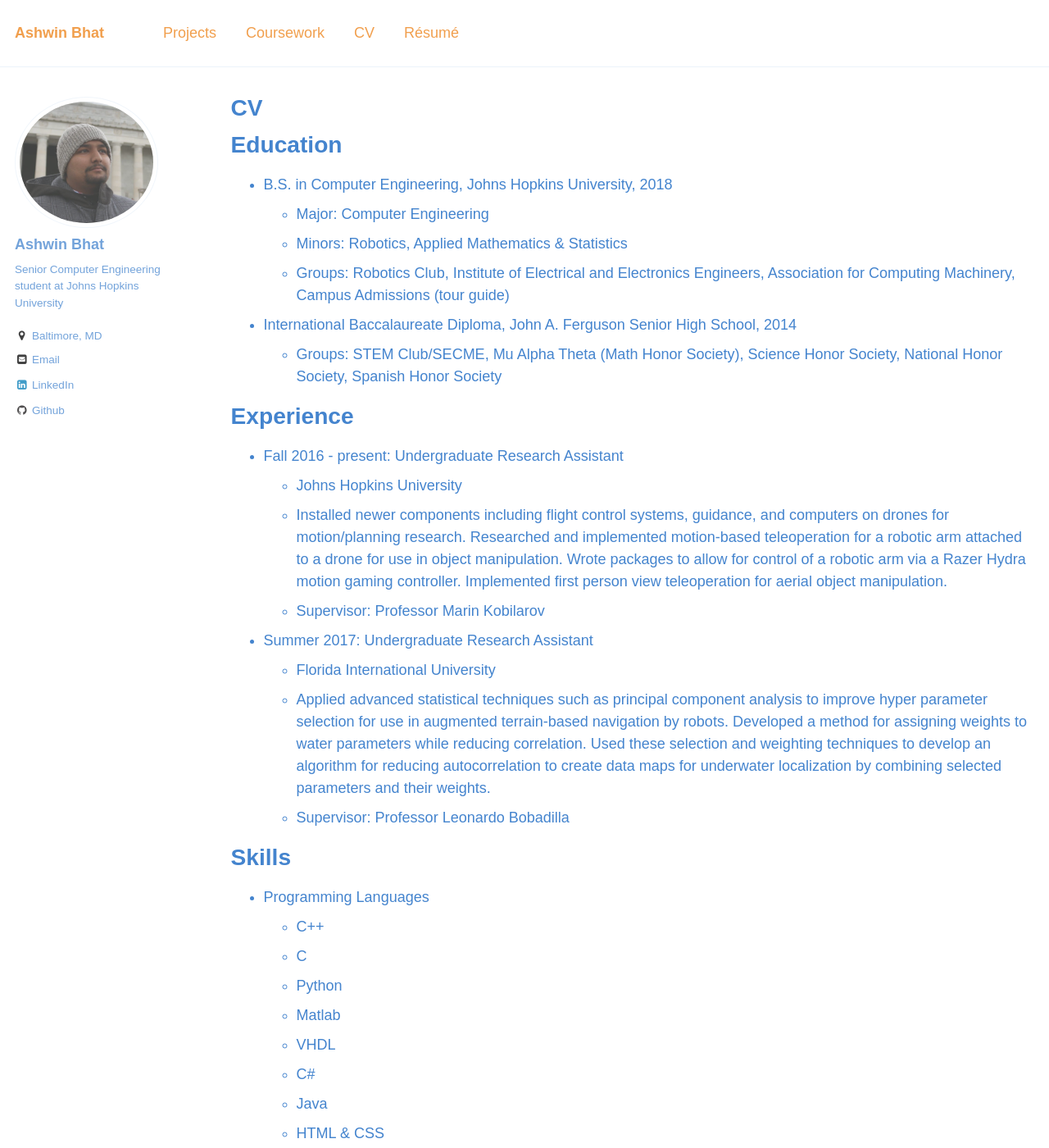
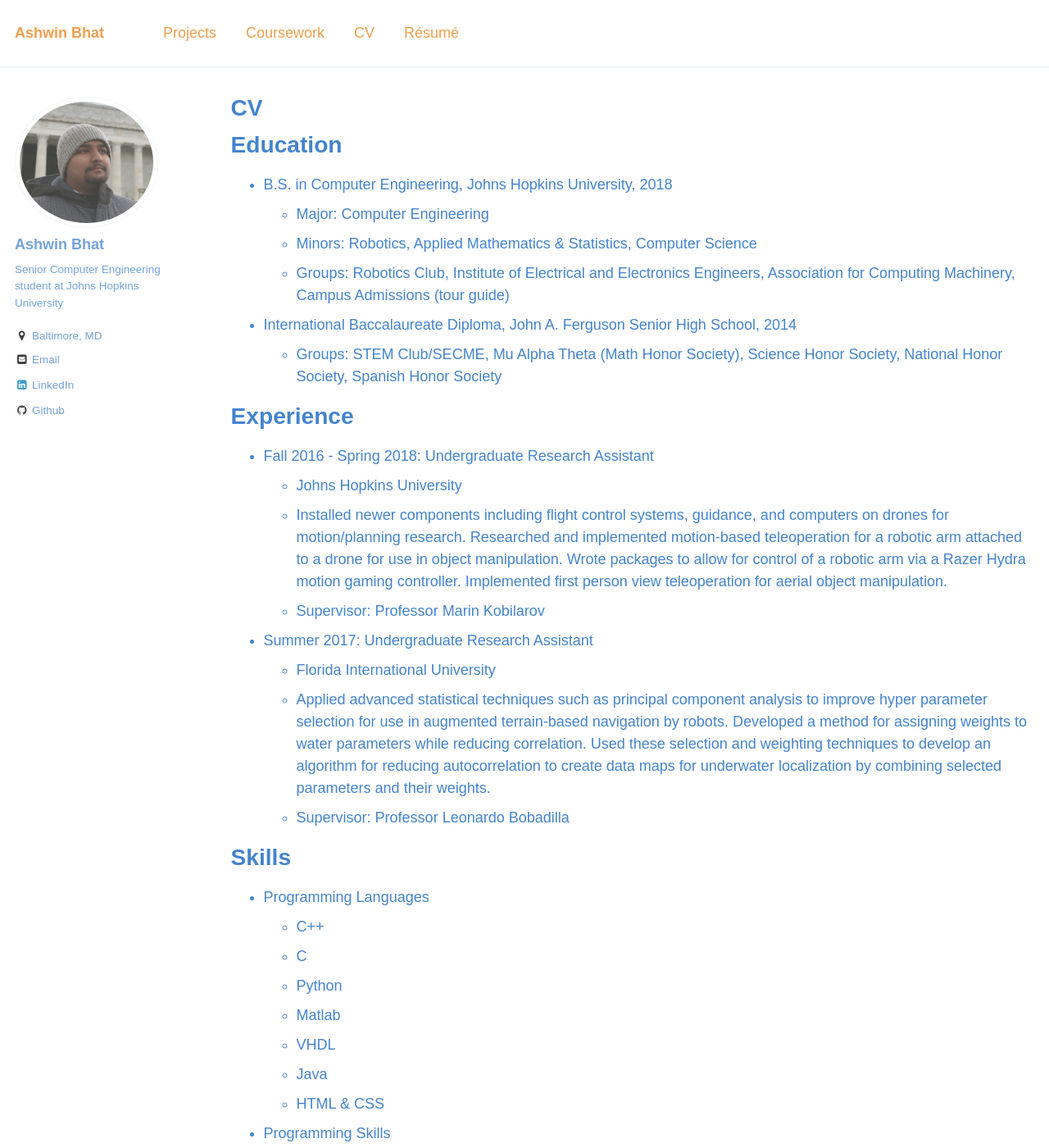
Before and after one commit to The-Shwin/the-shwin.github.io, a Jekyll site: the page built from _pages/cv.md, in a window 1280 px wide and 1400 px high. Shown: the whole window at 82% size. Built offline with Jekyll 4.4.1, drawn with Linux system fonts in a browser that asks for light colours; some web fonts are replaced; some of the changed lines change nothing that is shown; some of the changed text lies outside the part shown.

Commit message:
Update cv.md

```diff
--- a/_pages/cv.md
+++ b/_pages/cv.md
@@ -11,14 +11,14 @@
 ======
 * B.S. in Computer Engineering, Johns Hopkins University, 2018
   * Major: Computer Engineering
-  * Minors: Robotics, Applied Mathematics & Statistics
+  * Minors: Robotics, Applied Mathematics & Statistics, Computer Science
   * Groups: Robotics Club, Institute of Electrical and Electronics Engineers, Association for Computing Machinery, Campus Admissions (tour guide)
 * International Baccalaureate Diploma, John A. Ferguson Senior High School, 2014
   * Groups: STEM Club/SECME, Mu Alpha Theta (Math Honor Society), Science Honor Society, National Honor Society, Spanish Honor Society
 
 Experience
 ======
-* Fall 2016 - present: Undergraduate Research Assistant
+* Fall 2016 - Spring 2018: Undergraduate Research Assistant
   * Johns Hopkins University
   * Installed newer components including flight control systems, guidance, and computers on drones for motion/planning research. Researched and implemented motion-based teleoperation for a robotic arm attached to a drone for use in object manipulation. Wrote packages to allow for control of a robotic arm via a Razer Hydra motion gaming controller. Implemented first person view teleoperation for aerial object manipulation.
   * Supervisor: Professor Marin Kobilarov
@@ -36,16 +36,17 @@
   * Python
   * Matlab
   * VHDL
-  * C#
   * Java
   * HTML & CSS
 * Programming Skills
   * Robotic Operating System (ROS)
   * Computer Vision
   * Deep Learning
+  * Machine Learning
   * Real-time Operating Systems
-  * Git
-  * Torch
+  * Git, Mercurial
+  * PyTorch
+  * scikit-learn
 * Engineering Skills
   * FPGA Synthesis (in VHDL)
   * Arduino (Uno, Due, Arduino IDE, etc.)
```
